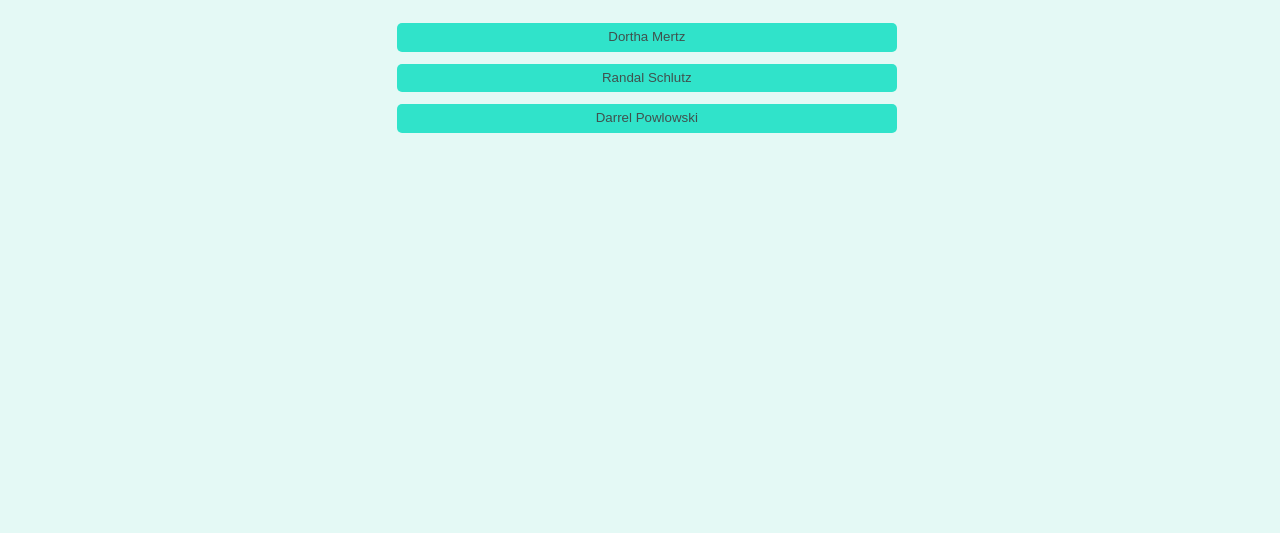
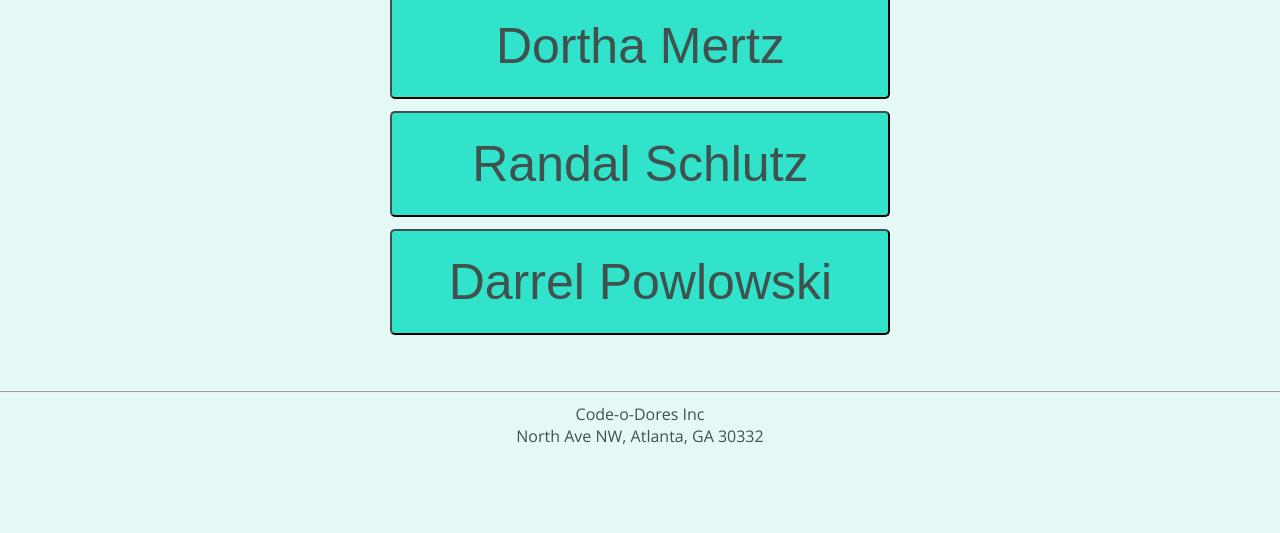
Before and after one commit to williamjzhao/HackGTStoreFront, a plain HTML site: page customerLogin.html in a window 1280 px wide. Shown: the part 267-800 px from the top of the page. Drawn offline with nearby package versions, Linux system fonts and the light colour scheme.

Commit message:
Finished customer sign in page

```diff
--- a/customerLogin.html
+++ b/customerLogin.html
@@ -12,10 +12,10 @@
                 }
                 #dropdowncnt {
                     width: 500px;
+                    margin-top: 20px;
+                    margin-left: 30.5%;
+                    font-size: 50px;
 
-                    margin-top: 40px;
-                    margin-left: 31%;
-                    font-size: 30px;
                 }
                 .dropdown button {
                     display: block;
@@ -23,7 +23,6 @@
                     line-height: 2em;
                     text-align: center;
                     text-decoration: none;
-                    border-radius: 5px;
                     margin-bottom: 12px;
                 }
 
@@ -50,10 +49,18 @@
                 Who are you?
             </div>
             <div id="dropdowncnt">
-                <button href="customer.html">Dortha Mertz</button>
-                <button href="customer.html">Randal Schlutz</button>
-                <button href="customer.html">Darrel Powlowski</button>
+                <button id="dorthaButton" onclick= "pickDortha()">Dortha Mertz</button>
+                <button id="randalButton" onclick= "pickRandal()">Randal Schlutz</button>
+                <button id="darrelButton" onclick= "pickDarrel()">Darrel Powlowski</button>
             </div>
         </div>
+        <br><br>
+        <hr>
+        <footer>
+            <div id = "footer">
+                Code-o-Dores Inc <br>
+                North Ave NW, Atlanta, GA 30332
+            </div>
+        </footer>
     </body>
 </html>
--- a/style.css
+++ b/style.css
@@ -30,7 +30,7 @@ nav a{
 }
 
 .header{
-    margin-top: 40px;
+    margin-top: 30px;
     font-size: 50px;
     margin-bottom: 0px;
     font-weight: lighter;
@@ -47,7 +47,9 @@ nav a{
 button {
   color: #40514E;
   background-color: #30E3CA;
-  border: none;
+  font-size: 50px;
+  border-radius: 5px;
+  border-color: #40514E;
 }
 
 button:hover,
```
Also changed, not shown: core.js (renamed from corefunc.js).
